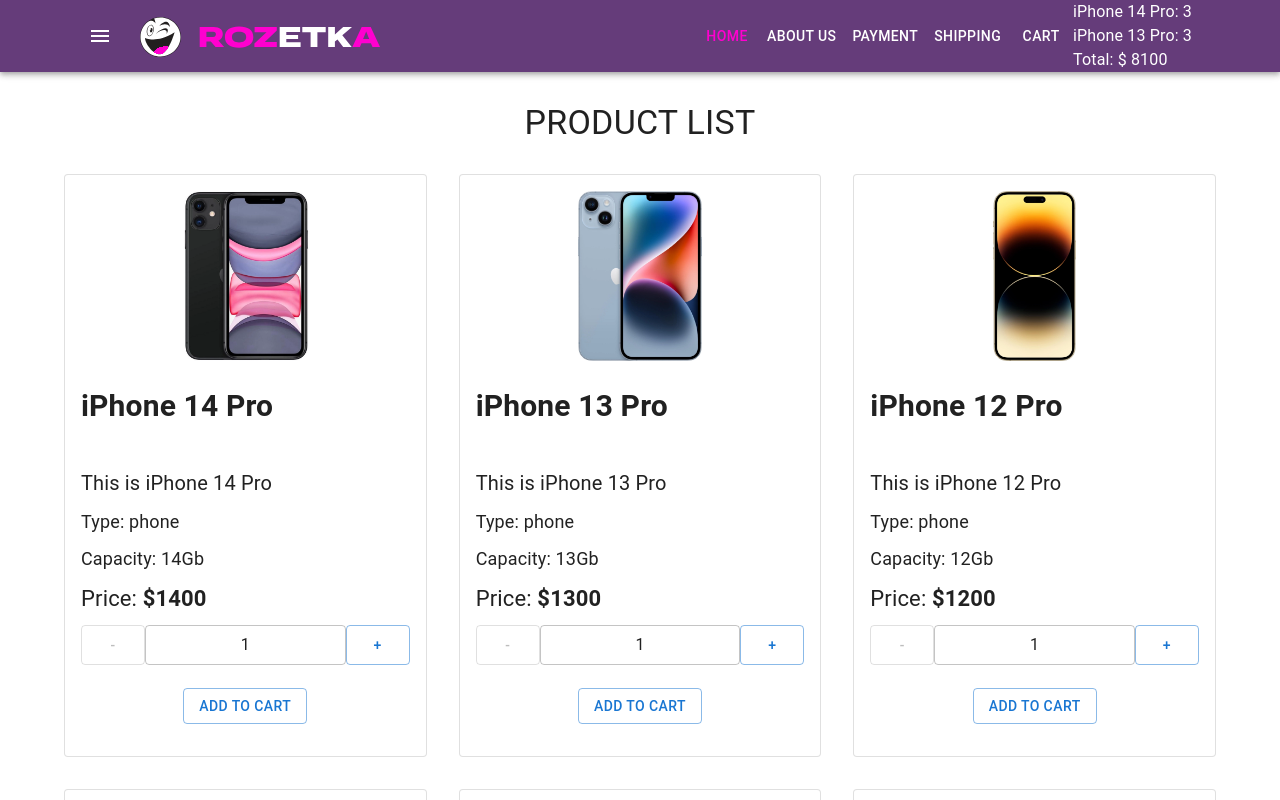
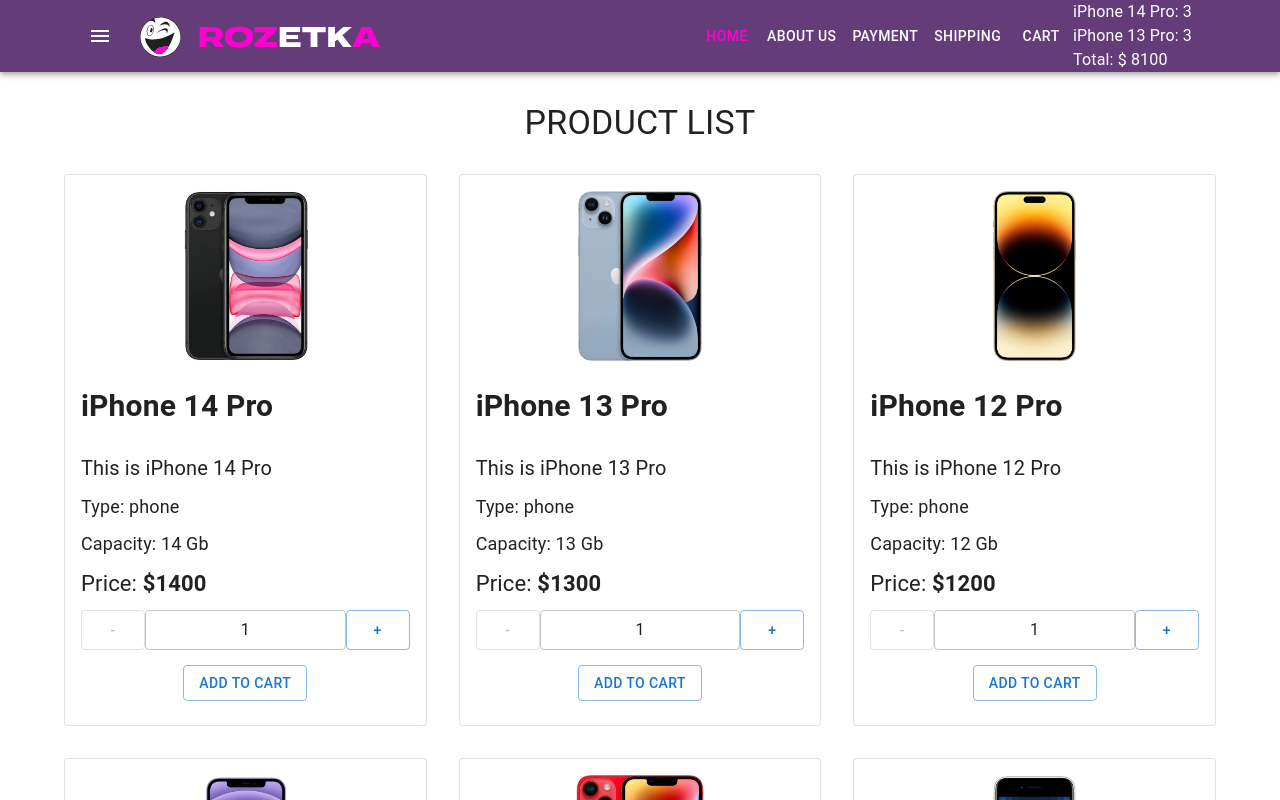
Before and after one commit to OlgaStam/shop-project, a React (Create React App) app: page / in a window 1280 px wide. Shown: the top 800 px of the page. Built offline with nearby package versions, Linux system fonts and the light colour scheme.

Commit message:
кнопки +-  - новый компонент  Quantity

```diff
--- a/src/components/Products/ProductListItem.tsx
+++ b/src/components/Products/ProductListItem.tsx
@@ -1,38 +1,35 @@
-import {
-    Card,
-    Button,
-    CardActions,
-    CardContent,
-    TextField,
-} from '@mui/material'
+import { Button, Card, CardContent, TextField } from '@mui/material'
 import './ProductListItem.scss'
 import { useState } from 'react'
+import Quantity from 'components/Quantity/Quantity'
 
 type Props = {
     id: number
     title: string
     description: string
+    type: string
     capacity: string
-    type: string
     price: number
     image: string
-    addProductToCart: (count: number, id: number) => void
+    addProductToCart: (id: number, count: number) => void
 }
 
 const ProductListItem = ({
     id,
     title,
     description,
+    type,
     capacity,
-    type,
     price,
     image,
     addProductToCart,
 }: Props) => {
     const [count, setCount] = useState<number>(1)
+
     const onIncrementClick = () => {
         setCount((prevState) => prevState + 1)
     }
+
     const onDecrementClick = () => {
         setCount((prevState) => prevState - 1)
     }
@@ -43,40 +40,29 @@ const ProductListItem = ({
                 <div className="product-image">
                     <img src={image} alt={title} />
                 </div>
-                <h4 className="product-title">{title}</h4>
+                <h2 className="product-title">{title}</h2>
                 <p className="product-description">{description}</p>
                 <div className="product-features">Type: {type}</div>
-                <div className="product-features">Capacity: {capacity}Gb</div>
+                <div className="product-features">Capacity: {capacity} Gb</div>
                 <div className="product-price">
                     Price: <span>${price}</span>
                 </div>
-                <div className="product-quantity">
-                    <Button
-                        variant="outlined"
-                        onClick={onDecrementClick}
-                        disabled={count <= 1}
-                    >
-                        -
-                    </Button>
-                    <TextField value={count} size="small" />
-                    <Button
-                        variant="outlined"
-                        onClick={onIncrementClick}
-                        disabled={count >= 10}
-                    >
-                        +
-                    </Button>
-                </div>
-                <CardActions className="btns-wrap">
+                <Quantity
+                    count={count}
+                    onDecrementClick={onDecrementClick}
+                    onIncrementClick={onIncrementClick}
+                />
+                <div className="btns-wrap">
                     <Button
                         variant="outlined"
                         onClick={() => addProductToCart(id, count)}
                     >
                         Add to cart
                     </Button>
-                </CardActions>
+                </div>
             </CardContent>
         </Card>
     )
 }
+
 export default ProductListItem
--- /dev/null
+++ b/src/components/Quantity/Quantity.tsx
@@ -0,0 +1,31 @@
+import { Button, TextField } from '@mui/material'
+
+type Props = {
+    onDecrementClick: () => void
+    onIncrementClick: () => void
+    count: number
+}
+
+const Quantity = ({
+    count,
+    onIncrementClick,
+    onDecrementClick,
+}: Props) => {
+    return (
+        <div className="product-quantity">
+            <Button
+                variant="outlined"
+                onClick={() => onDecrementClick()}
+                disabled={count <= 1}
+            >
+                -
+            </Button>
+            <TextField value={count} size="small" />
+            <Button variant="outlined" onClick={() => onIncrementClick()}>
+                +
+            </Button>
+        </div>
+    )
+}
+
+export default Quantity
```
